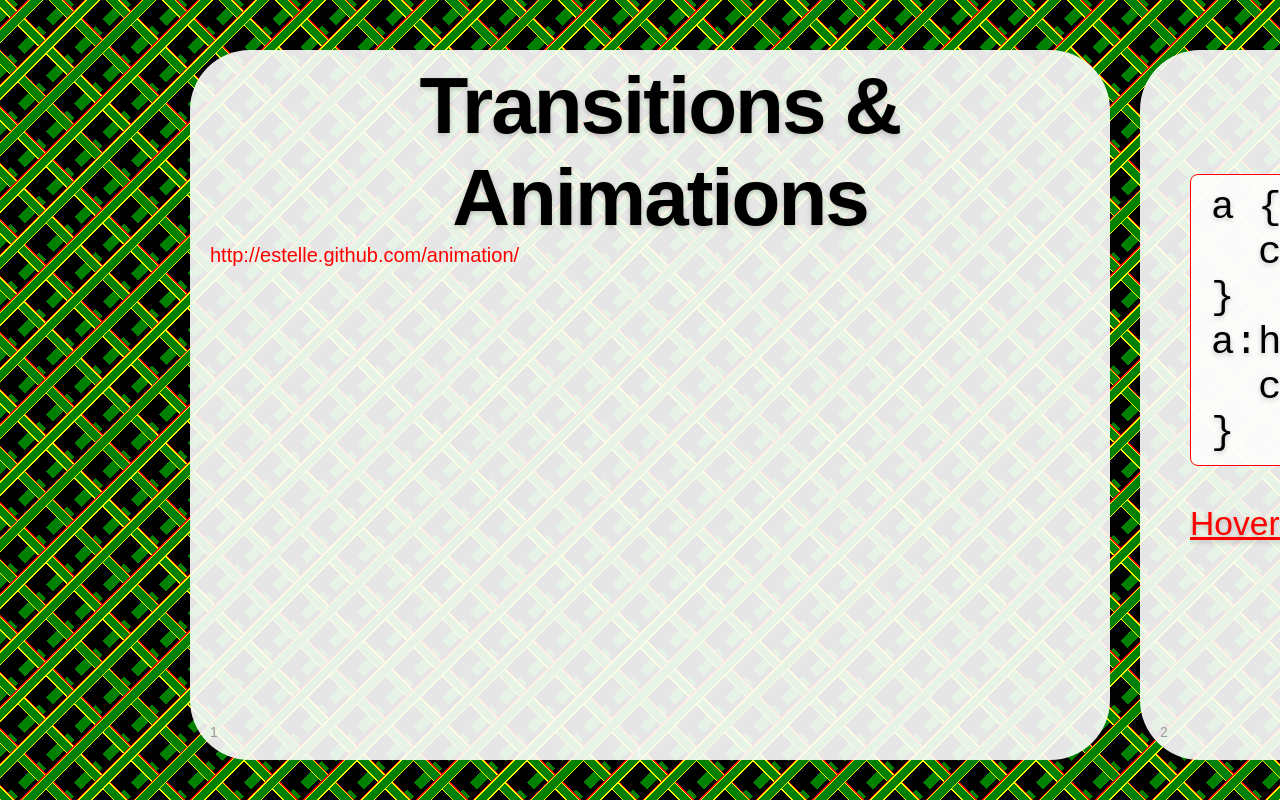
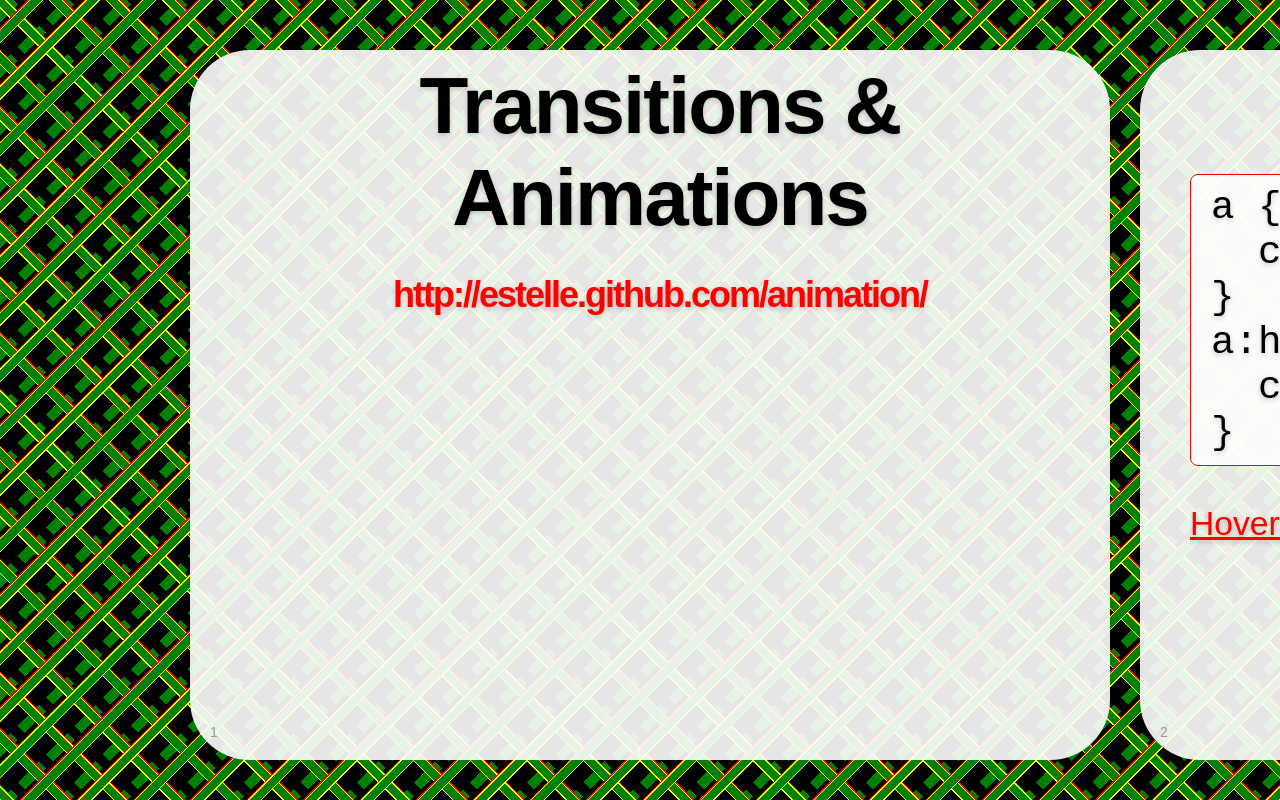
Before and after one commit to estelle/animation, a plain HTML site: page index.html in a window 1280 px wide. Drawn offline with Linux system fonts and the light colour scheme.

Commit message:
link to deck

```diff
--- a/index.html
+++ b/index.html
@@ -385,8 +385,10 @@ span.afmboth {
 
 <!-- Title Slide -->
 <div class="slide intro">
-     <header><h1>Transitions &amp; Animations</h1></header>
-     <a href="http://estelle.github.com/animation">http://estelle.github.com/animation/</a>
+     <header>
+     	<h1>Transitions &amp; Animations</h1>
+     	<h2><a href="http://estelle.github.com/animation">http://estelle.github.com/animation/</a></h2>
+     </header>
 </div>
 
 <!-- Simplest Transition -->
```
